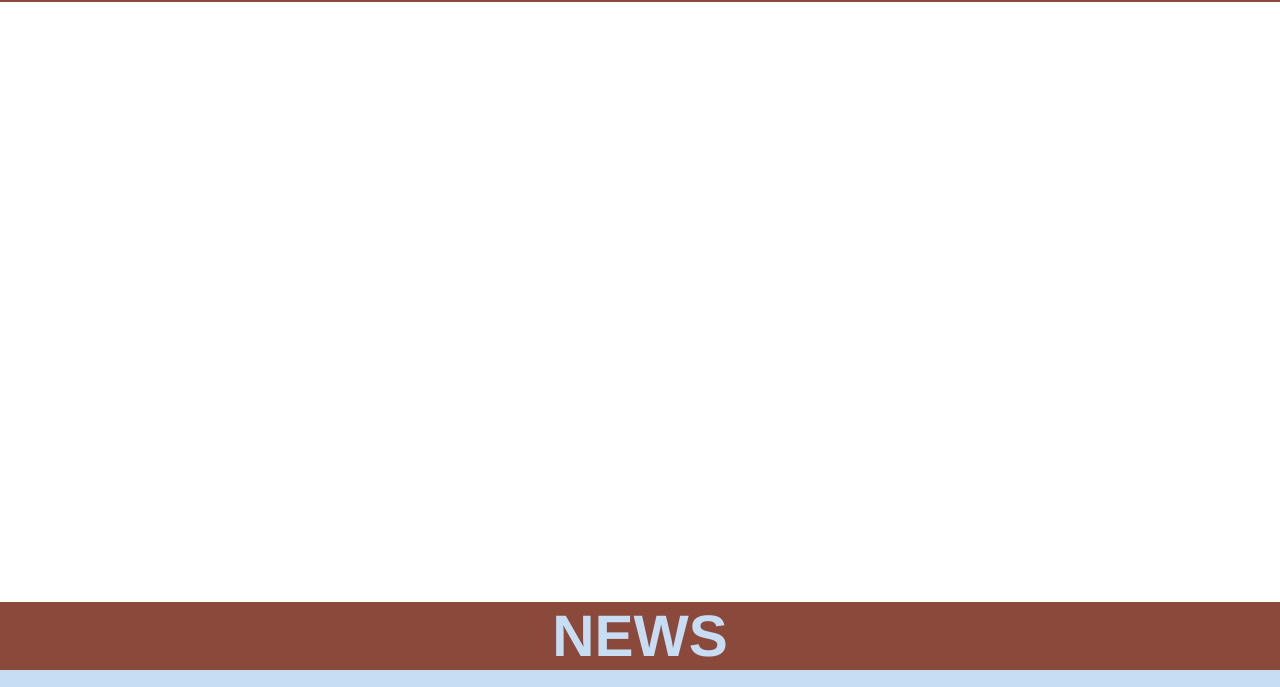
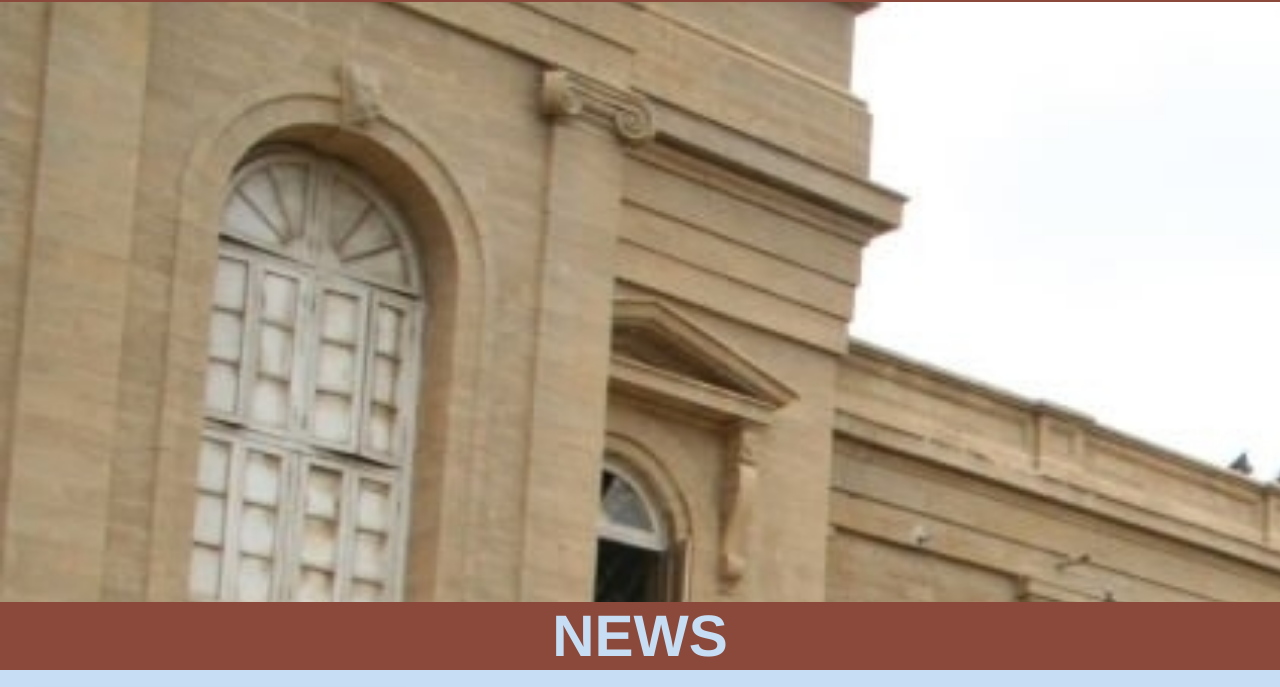
Before and after one commit to SaifAli221211995/college619, a plain HTML site: page index.html in a window 1280 px wide. Shown: the part 56-743 px from the top of the page. Drawn offline with Linux system fonts and the light colour scheme.

Commit message:
Update style.css

```diff
--- a/style.css
+++ b/style.css
@@ -5,7 +5,7 @@
     box-sizing: border-box;
 }
 body{
-    background-image: url(image/i7-transformed.jpeg);
+    background-image: url(i7-transformed.jpeg);
     background-repeat: no-repeat;
     background-size: cover;
 }
```
